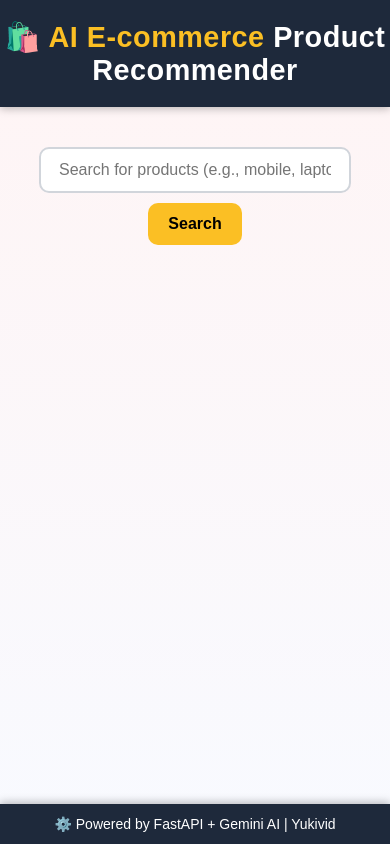
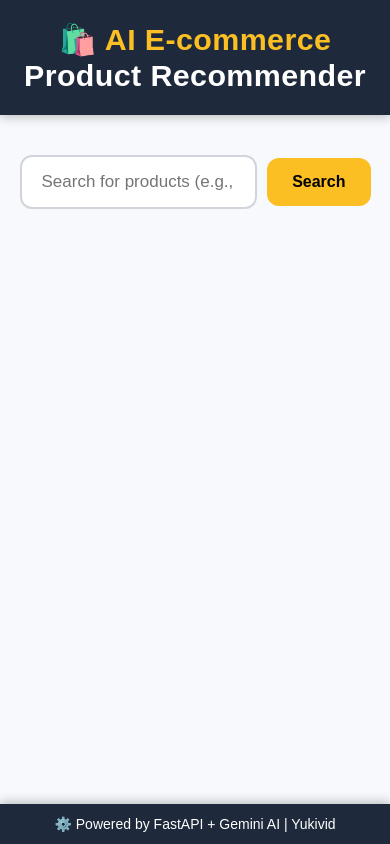
Before and after one commit to Yukivid/ecommerce_recommender, a FastAPI app: page / in a window 390 px wide. Run offline with FastAPI, Linux system fonts and the light colour scheme.

Commit message:
Update index.html

```diff
--- a/templates/index.html
+++ b/templates/index.html
@@ -6,15 +6,11 @@
     <title>🛒 AI E-commerce Product Recommender</title>
 
     <style>
-        * {
-            margin: 0;
-            padding: 0;
-            box-sizing: border-box;
-        }
+        * { margin: 0; padding: 0; box-sizing: border-box; }
 
         body {
             font-family: 'Poppins', sans-serif;
-            background: linear-gradient(180deg, #fff4f4, #f8faff);
+            background: #f7f9fc;
             color: #111827;
             min-height: 100vh;
             display: flex;
@@ -25,62 +21,60 @@
             background: #1e293b;
             color: white;
             text-align: center;
-            padding: 20px 0;
-            font-size: 1.8em;
+            padding: 22px 0;
+            font-size: 1.9em;
             font-weight: 600;
-            letter-spacing: 0.5px;
-            box-shadow: 0 2px 8px rgba(0,0,0,0.25);
+            letter-spacing: 0.4px;
+            box-shadow: 0 2px 10px rgba(0,0,0,0.25);
         }
-
-        header span {
-            color: #fbbf24;
-        }
+        header span { color: #fbbf24; }
 
         #search-box {
-            margin: 40px auto;
+            margin: 40px auto 25px;
             display: flex;
             justify-content: center;
             align-items: center;
             gap: 10px;
-            flex-wrap: wrap;
+            width: 90%;
+            max-width: 700px;
         }
 
         #query {
-            width: 50%;
-            padding: 12px 18px;
-            border-radius: 10px;
+            width: 100%;
+            padding: 15px 20px;
+            border-radius: 12px;
             border: 2px solid #d1d5db;
-            font-size: 16px;
+            font-size: 17px;
             outline: none;
             transition: 0.3s;
         }
 
         #query:focus {
             border-color: #fbbf24;
-            box-shadow: 0 0 8px rgba(251,191,36,0.4);
+            box-shadow: 0 0 10px rgba(251,191,36,0.4);
         }
 
         button {
             background: #fbbf24;
             border: none;
-            padding: 12px 20px;
-            border-radius: 10px;
+            padding: 15px 25px;
+            border-radius: 12px;
             cursor: pointer;
             font-size: 16px;
             font-weight: 600;
-            transition: 0.3s;
+            transition: 0.25s ease;
         }
 
         button:hover {
             background: #f59e0b;
-            transform: scale(1.05);
+            transform: scale(1.04);
         }
 
         .products-container {
             display: grid;
             grid-template-columns: repeat(auto-fit, minmax(280px, 1fr));
-            gap: 25px;
-            padding: 20px 40px 100px;
+            gap: 30px;
+            padding: 20px 40px 120px;
             width: 100%;
             max-width: 1400px;
             margin: 0 auto;
@@ -154,33 +165,37 @@
             text-align: center;
             position: fixed;
             bottom: 0;
-            left: 0;
             width: 100%;
-            box-shadow: 0 -2px 8px rgba(0,0,0,0.25);
+            box-shadow: 0 -2px 10px rgba(0,0,0,0.25);
         }
 
-        .fade-in {
-            animation: fadeInUp 0.6s ease forwards;
-            opacity: 0;
-            transform: translateY(10px);
+        /* MODAL OVERLAY */
+        #product-modal {
+            display:none;
+            position:fixed;
+            top:0; left:0;
+            width:100%; height:100%;
+            background:rgba(0,0,0,0.5);
+            backdrop-filter: blur(3px);
+            align-items:center;
+            justify-content:center;
+            z-index:9999;
         }
 
-        @keyframes fadeInUp {
-            to {
-                opacity: 1;
-                transform: translateY(0);
-            }
+        .modal-box {
+            background:white;
+            padding:20px;
+            width:90%;
+            max-width:450px;
+            border-radius:15px;
+            box-shadow:0 8px 25px rgba(0,0,0,0.25);
         }
 
-        @media (max-width: 768px) {
-            #query {
-                width: 80%;
-            }
-        }
     </style>
 </head>
 
 <body>
+
     <header>🛍️ <span>AI E-commerce</span> Product Recommender</header>
 
     <main>
@@ -209,29 +253,53 @@
                 const res = await fetch(`/recommendations?query=${encodeURIComponent(query)}`);
                 const data = await res.json();
 
-                if (!data.results || data.results.length === 0) {
+                if (!data || data.length === 0) {
                     container.innerHTML = `<p style="text-align:center;">❌ No products found for <b>${query}</b>.</p>`;
                     return;
                 }
 
-                container.innerHTML = data.results.map((p, i) => `
+                container.innerHTML = data.map((p, i) => `
                     <div class="product-card fade-in" style="animation-delay:${i * 0.1}s;">
-                        <img src="/static/images/${p.name.toLowerCase().replaceAll(' ', '_')}.jpg"
+
+                        <img src="/static/images/${p.image_url}"
                              alt="${p.name}"
-                             onerror="this.onerror=null;this.src='/static/images/default_product.jpg';">
+                             onerror="this.src='/static/images/default_product.jpg';">
+
                         <div class="product-details">
                             <h3>${p.name}</h3>
                             <p class="category">${p.category}</p>
-                            <p class="price">💰 ₹${p.price}</p>
-                            <p class="explanation">🧠 ${p.explanation || "A great product picked just for you!"}</p>
+                            <p class="price">₹${p.price}</p>
+
+                            <span class="details-btn" onclick='openModal(${JSON.stringify(p)})'>
+                                View Details
+                            </span>
                         </div>
+
                     </div>
                 `).join("");
 
             } catch (err) {
-                container.innerHTML = `<p style="text-align:center; color:red;">⚠️ Error fetching results. Please try again.</p>`;
+                container.innerHTML =
+                    `<p style="text-align:center; color:red;">⚠️ Error fetching results. Please try again.</p>`;
             }
         }
+
+        function openModal(product) {
+            document.getElementById("modal-img").src = "/static/images/" + product.image_url;
+            document.getElementById("modal-name").innerText = product.name;
+            document.getElementById("modal-category").innerText = product.category;
+            document.getElementById("modal-price").innerText = "₹" + product.price;
+            document.getElementById("modal-description").innerText = product.description;
+            document.getElementById("modal-explanation").innerText =
+                "🧠 " + (product.explanation || "This product matches your search!");
+
+            document.getElementById("product-modal").style.display = "flex";
+        }
+
+        function closeModal() {
+            document.getElementById("product-modal").style.display = "none";
+        }
     </script>
+
 </body>
 </html>
```
Also changed, not shown: other parts of templates/index.html (+66 -20 lines).
